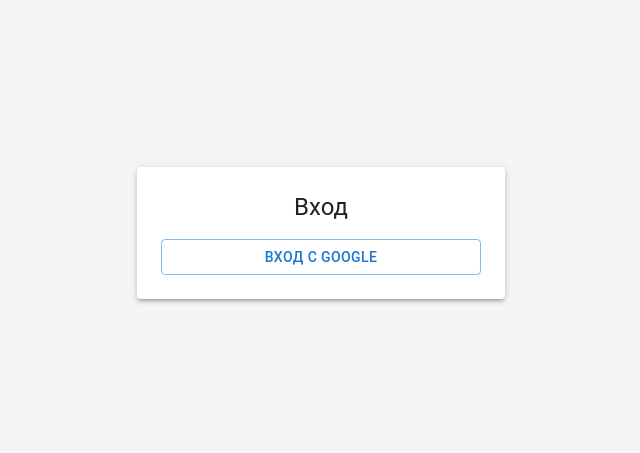
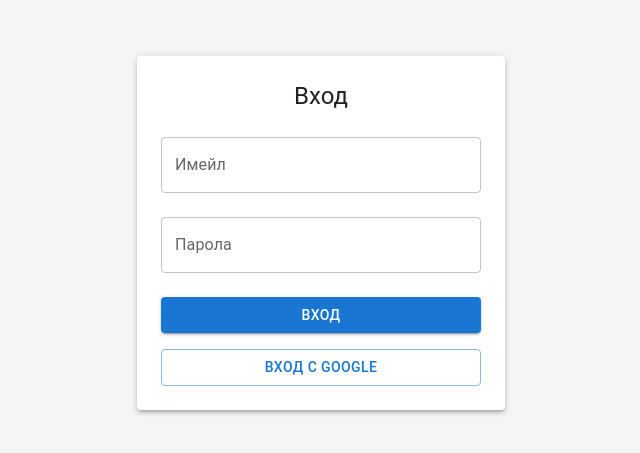
Before and after one commit to genchev/sarbi, a React (Create React App) app: page / in a window 1280 px wide. Shown: the part 167-620 px from the top of the page, without its empty margins (319-959 px from the left). Built offline with nearby package versions, Linux system fonts and the light colour scheme; no server answers.

Commit message:
Add email/password login form and update tests

```diff
--- a/src/components/Login.js
+++ b/src/components/Login.js
@@ -2,7 +2,7 @@
 import { signInWithEmailAndPassword } from "firebase/auth";
 import { auth } from "../firebase";
 import { signInWithPopup, GoogleAuthProvider } from "firebase/auth";
-import { Button, TextField, Box, Typography, Paper } from '@mui/material';
+import { Button, TextField, Box, Typography, Paper, Alert } from '@mui/material';
 
 
 function Login() {
@@ -39,10 +39,35 @@
     <Box display="flex" justifyContent="center" alignItems="center" height="100vh" bgcolor="#f5f5f5">
       <Paper elevation={3} style={{ padding: 24, width: 320 }}>
         <Typography variant="h5" align="center" gutterBottom>Вход</Typography>
+        <form onSubmit={login}>
+          <TextField
+            label="Имейл"
+            fullWidth
+            margin="normal"
+            value={email}
+            onChange={(e) => setEmail(e.target.value)}
+          />
+          <TextField
+            label="Парола"
+            type="password"
+            fullWidth
+            margin="normal"
+            value={password}
+            onChange={(e) => setPassword(e.target.value)}
+          />
+          {error && (
+            <Alert severity="error" sx={{ mt: 1 }}>
+              {error}
+            </Alert>
+          )}
+          <Button variant="contained" type="submit" fullWidth sx={{ mt: 2 }}>
+            Вход
+          </Button>
+        </form>
         <Button
           variant="outlined"
           fullWidth
-  style={{ marginTop: 8 }}
+          sx={{ mt: 2 }}
           onClick={googleLogin}
         >
           Вход с Google
```
Also changed, not shown: 1 other file (tests, documents, lock files or other folders). Lines whose indentation alone changed are shown as unchanged.
